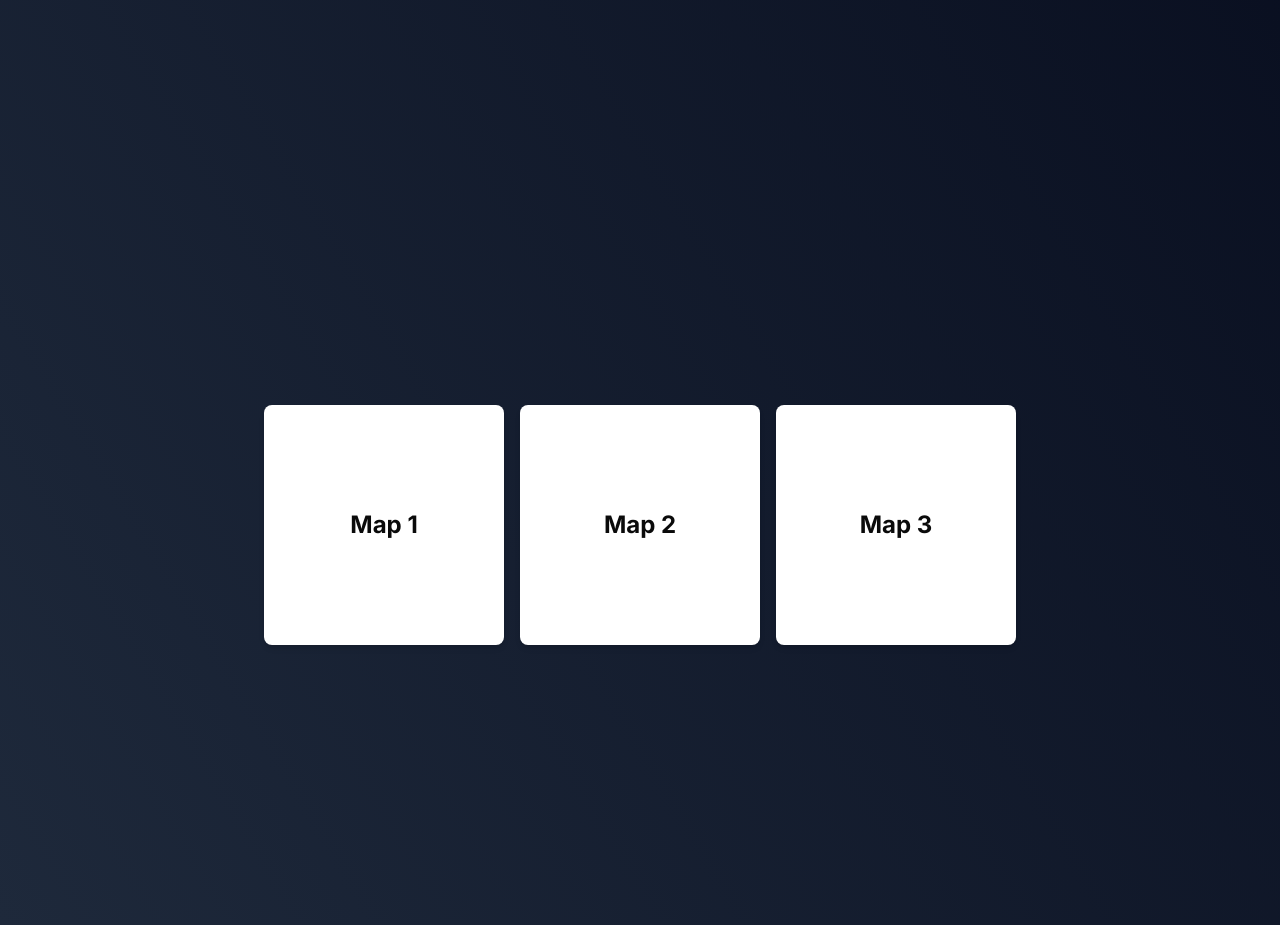
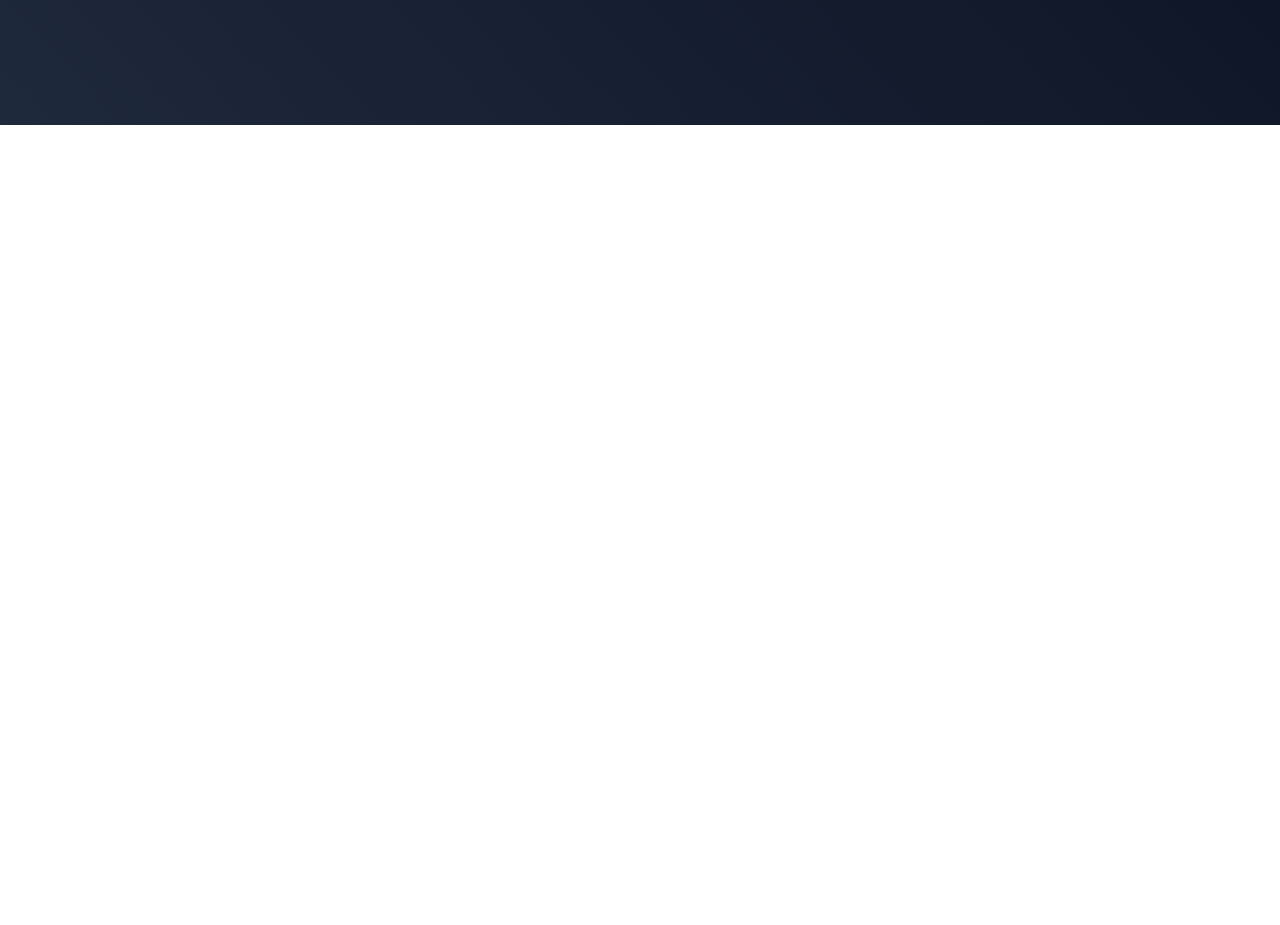
Before and after one commit to willqyu/hackharvardfrontend, a Next.js app: page / in a window 1280 px wide. Shown: the part 1180-2105 px from the top of the page. After the commit the page ends 1305 px from the top, so only its background shows below. Built offline with nearby package versions, Linux system fonts and the light colour scheme.

Commit message:
Update page.tsx

```diff
--- a/app/page.tsx
+++ b/app/page.tsx
@@ -36,9 +36,7 @@ export default function Home() {
           </li>
         </ul>
       </nav>
-
       <CameraImageCapture/>
-      <SlidingReel/>
     </div>
   );
 }
```
